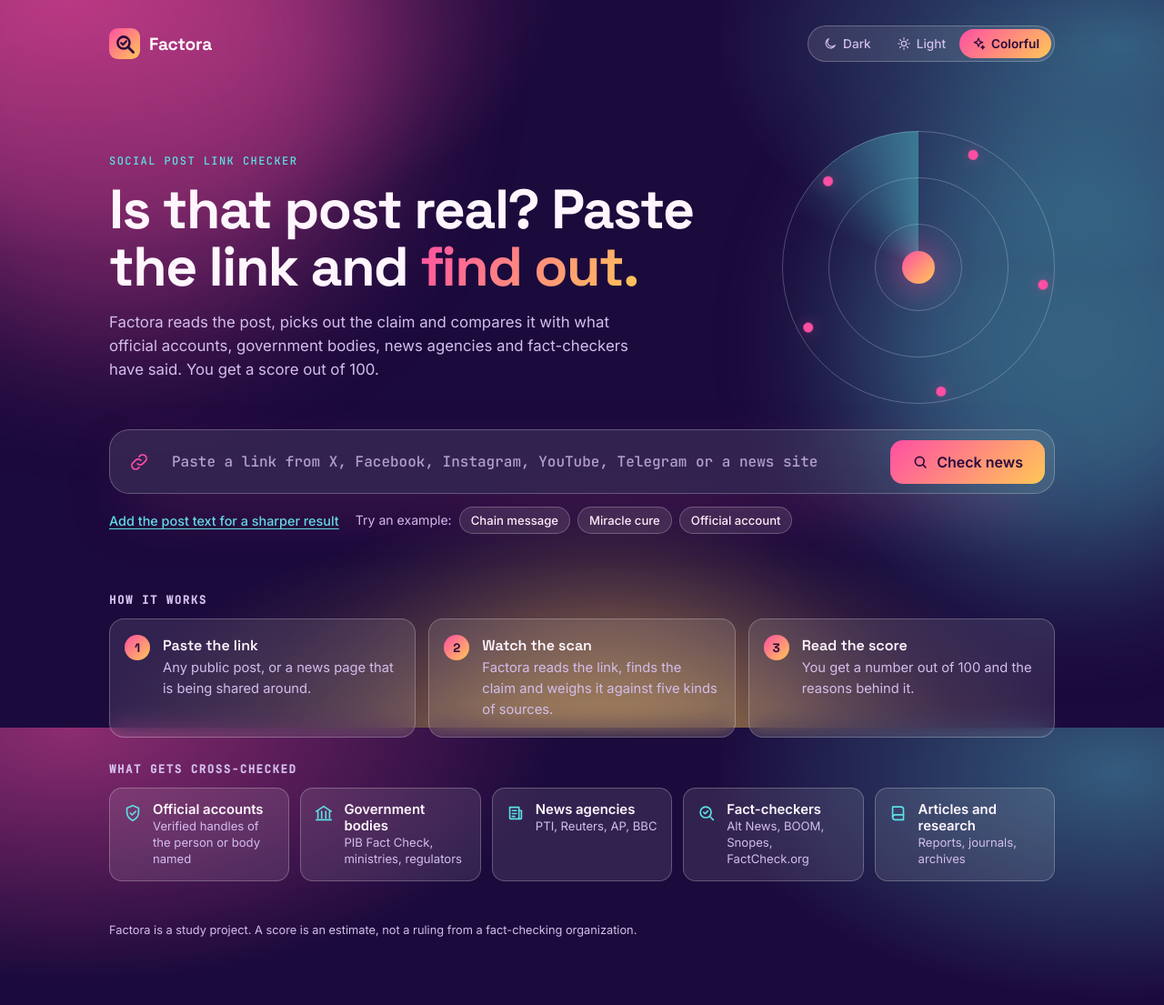
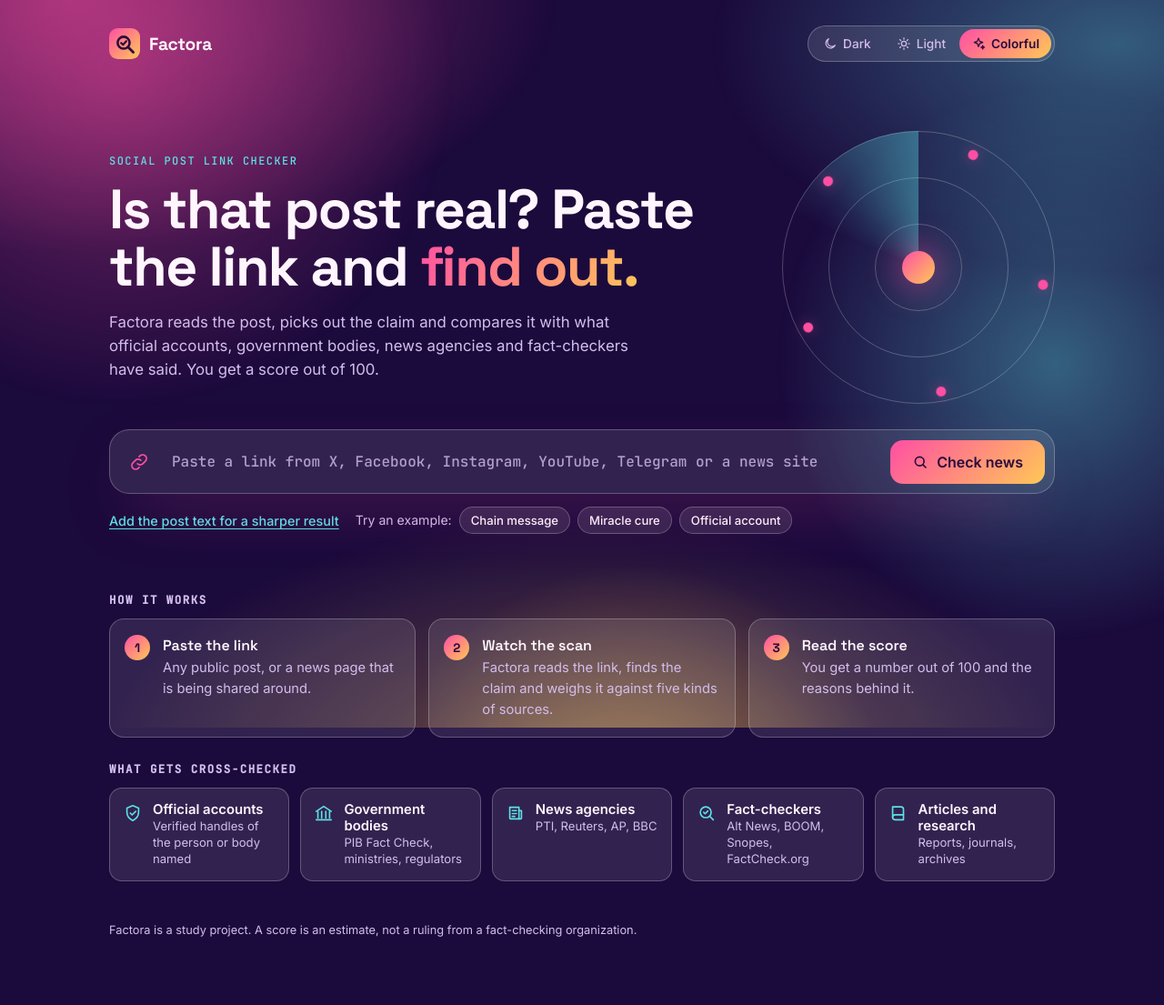
Before and after one commit to rahulrockstar5/factora, a plain HTML site: page public/index.html in a window 1280 px wide. Shown: the whole page at 91% size. Drawn offline with Linux system fonts and the light colour scheme.

Commit message:
Refactor CSS styles for improved layout and performance

```diff
--- a/public/index.html
+++ b/public/index.html
@@ -46,9 +46,8 @@
 
 *{box-sizing:border-box}
 html{color-scheme:light}
-html{scroll-behavior:smooth}
 body{
-  background-color:var(--bg); background-image:var(--bg-img); background-attachment:fixed; color:var(--fg);
+  background-color:var(--bg); color:var(--fg);
   font:16px/1.55 var(--body); min-height:100%; position:relative; overflow-x:hidden;
   padding-block:20px 64px;
   padding-left:max(16px,env(safe-area-inset-left,0px)); padding-right:max(16px,env(safe-area-inset-right,0px));
@@ -60,19 +59,19 @@ body{
 button{font-family:inherit}
 [hidden]{display:none!important}
 
-.aurora{position:fixed;inset:0;overflow:hidden;pointer-events:none;z-index:0}
-.aurora i{position:absolute;border-radius:50%;filter:blur(80px);opacity:var(--blob-o)}
-.aurora i:nth-child(1){width:46vmax;height:46vmax;left:-14vmax;top:-18vmax;background:var(--accent);animation:drift1 22s ease-in-out infinite alternate}
-.aurora i:nth-child(2){width:38vmax;height:38vmax;right:-12vmax;top:10vmax;background:var(--accent-2);animation:drift2 26s ease-in-out infinite alternate}
-.aurora i:nth-child(3){width:34vmax;height:34vmax;left:30vw;bottom:-20vmax;background:var(--accent-3);animation:drift1 30s ease-in-out infinite alternate-reverse}
-@keyframes drift1{to{transform:translate(6vmax,5vmax) scale(1.08)}}
-@keyframes drift2{to{transform:translate(-7vmax,4vmax) scale(.94)}}
+.aurora{position:fixed;inset:0;overflow:hidden;pointer-events:none;z-index:0;background-image:var(--bg-img);contain:strict}
+.aurora i{position:absolute;border-radius:50%;opacity:var(--blob-o);background:radial-gradient(circle,currentColor 0,transparent 68%);will-change:transform;backface-visibility:hidden}
+.aurora i:nth-child(1){color:var(--accent);width:60vmax;height:60vmax;left:-20vmax;top:-24vmax;animation:drift1 26s ease-in-out infinite alternate}
+.aurora i:nth-child(2){color:var(--accent-2);width:50vmax;height:50vmax;right:-16vmax;top:6vmax;animation:drift2 30s ease-in-out infinite alternate}
+.aurora i:nth-child(3){color:var(--accent-3);width:46vmax;height:46vmax;left:26vw;bottom:-26vmax;animation:drift1 34s ease-in-out infinite alternate-reverse}
+@keyframes drift1{to{transform:translate3d(6vmax,5vmax,0)}}
+@keyframes drift2{to{transform:translate3d(-7vmax,4vmax,0)}}
 
 /* header */
 .top{display:flex;align-items:center;justify-content:space-between;gap:12px;flex-wrap:wrap}
 .brand{display:flex;align-items:center;gap:10px;font:700 1.2rem var(--display);letter-spacing:-.01em}
 .mark{width:34px;height:34px;flex:none}
-.skins{display:flex;gap:2px;padding:3px;border:1px solid var(--line);border-radius:999px;background:var(--panel);backdrop-filter:blur(12px);-webkit-backdrop-filter:blur(12px)}
+.skins{display:flex;gap:2px;padding:3px;border:1px solid var(--line);border-radius:999px;background:var(--panel)}
 .skins button{display:inline-flex;align-items:center;gap:6px;border:0;background:transparent;color:var(--dim);font:500 .85rem var(--body);padding:8px 13px;border-radius:999px;cursor:pointer;transition:background .2s,color .2s}
 .skins button svg{width:16px;height:16px;fill:none;stroke:currentColor;stroke-width:1.8;stroke-linecap:round;stroke-linejoin:round}
 .skins button:hover{color:var(--fg)}
@@ -95,7 +94,7 @@ h1 em{font-style:normal;background:linear-gradient(120deg,var(--accent),var(--ac
 @media (max-width:900px){.hero{grid-template-columns:1fr}.orb{display:none}}
 
 /* link box */
-.finder{position:relative;display:flex;flex-wrap:wrap;align-items:center;gap:8px;padding:10px;border:1px solid var(--line);border-radius:22px;background:var(--panel);box-shadow:var(--shadow);backdrop-filter:blur(14px);-webkit-backdrop-filter:blur(14px);transition:box-shadow .25s,border-color .25s}
+.finder{position:relative;display:flex;flex-wrap:wrap;align-items:center;gap:8px;padding:10px;border:1px solid var(--line);border-radius:22px;background:var(--panel);box-shadow:var(--shadow);transition:box-shadow .25s,border-color .25s}
 .finder:focus-within{border-color:var(--accent);box-shadow:0 0 0 4px var(--glow),var(--shadow)}
 .finder .ico{flex:none;width:44px;height:44px;display:grid;place-items:center;color:var(--accent)}
 .finder .ico svg{width:22px;height:22px;fill:none;stroke:currentColor;stroke-width:1.9;stroke-linecap:round;stroke-linejoin:round}
@@ -124,19 +123,19 @@ h1 em{font-style:normal;background:linear-gradient(120deg,var(--accent),var(--ac
 .idle{margin-top:34px;display:grid;gap:26px}
 .h-sm{font:600 .78rem var(--mono);letter-spacing:.12em;text-transform:uppercase;color:var(--dim);margin:0 0 12px}
 .how{list-style:none;margin:0;padding:0;display:grid;grid-template-columns:repeat(auto-fit,minmax(230px,1fr));gap:14px;counter-reset:step}
-.how li{counter-increment:step;position:relative;padding:18px 18px 18px 58px;border:1px solid var(--line);border-radius:16px;background:var(--panel);backdrop-filter:blur(12px);-webkit-backdrop-filter:blur(12px)}
+.how li{counter-increment:step;position:relative;padding:18px 18px 18px 58px;border:1px solid var(--line);border-radius:16px;background:var(--panel)}
 .how li::before{content:counter(step);position:absolute;left:16px;top:17px;width:28px;height:28px;border-radius:50%;display:grid;place-items:center;font:700 .85rem var(--display);color:var(--on-accent);background:linear-gradient(135deg,var(--accent),var(--accent-3))}
 .how b{display:block;font:600 1rem var(--display);margin-bottom:3px}
 .how span{color:var(--dim);font-size:.92rem}
 .cats{list-style:none;margin:0;padding:0;display:grid;grid-template-columns:repeat(auto-fit,minmax(180px,1fr));gap:12px}
-.cats li{display:flex;gap:11px;align-items:flex-start;padding:14px;border:1px solid var(--line);border-radius:14px;background:var(--panel);backdrop-filter:blur(12px);-webkit-backdrop-filter:blur(12px)}
+.cats li{display:flex;gap:11px;align-items:flex-start;padding:14px;border:1px solid var(--line);border-radius:14px;background:var(--panel)}
 .cats svg,.src-ico svg{width:22px;height:22px;flex:none;fill:none;stroke:currentColor;stroke-width:1.8;stroke-linecap:round;stroke-linejoin:round}
 .cats svg{color:var(--accent-2);margin-top:2px}
 .cats b{display:block;font:600 .93rem var(--body)}
 .cats span{display:block;color:var(--dim);font-size:.82rem;line-height:1.4}
 
 /* shared panel */
-.panel{background:var(--panel);border:1px solid var(--line);border-radius:20px;backdrop-filter:blur(14px);-webkit-backdrop-filter:blur(14px)}
+.panel{background:var(--panel);border:1px solid var(--line);border-radius:20px}
 
 /* scan */
 .scan{margin-top:30px;padding:clamp(16px,3vw,30px)}
```
